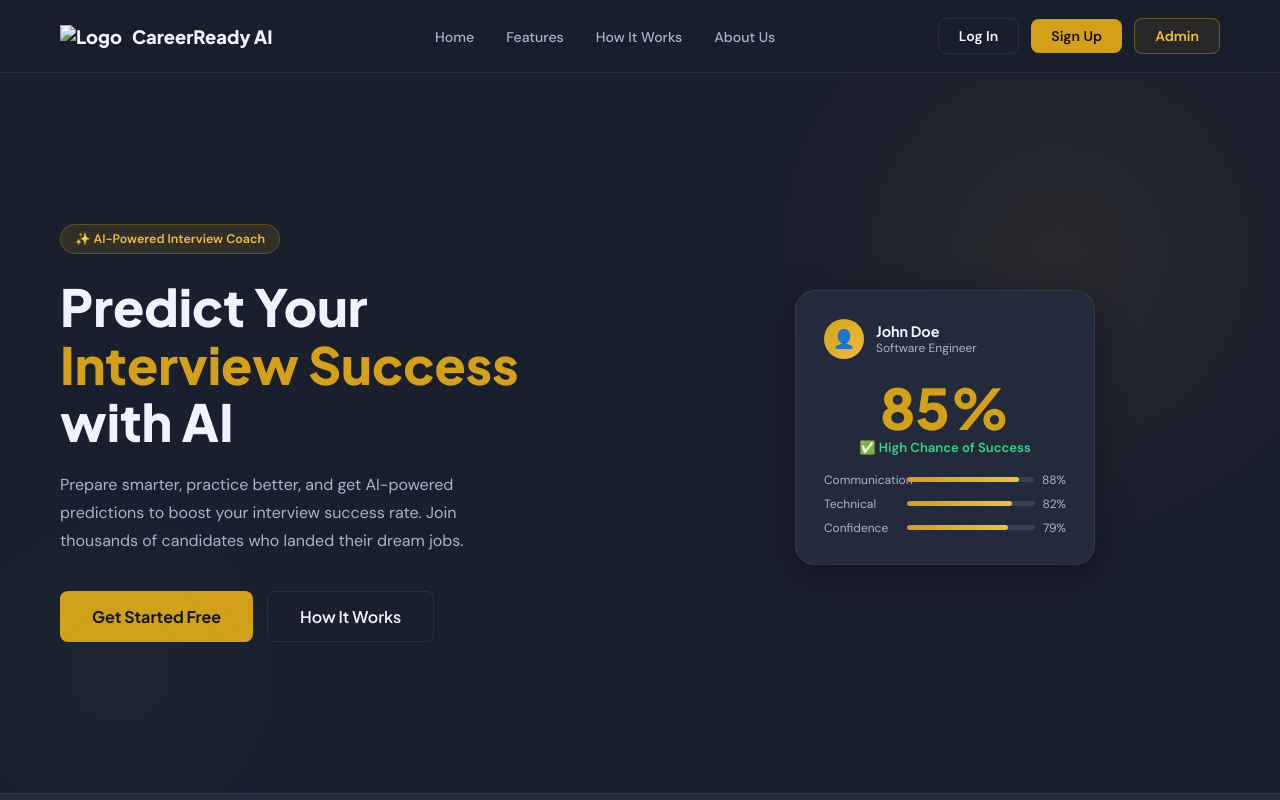
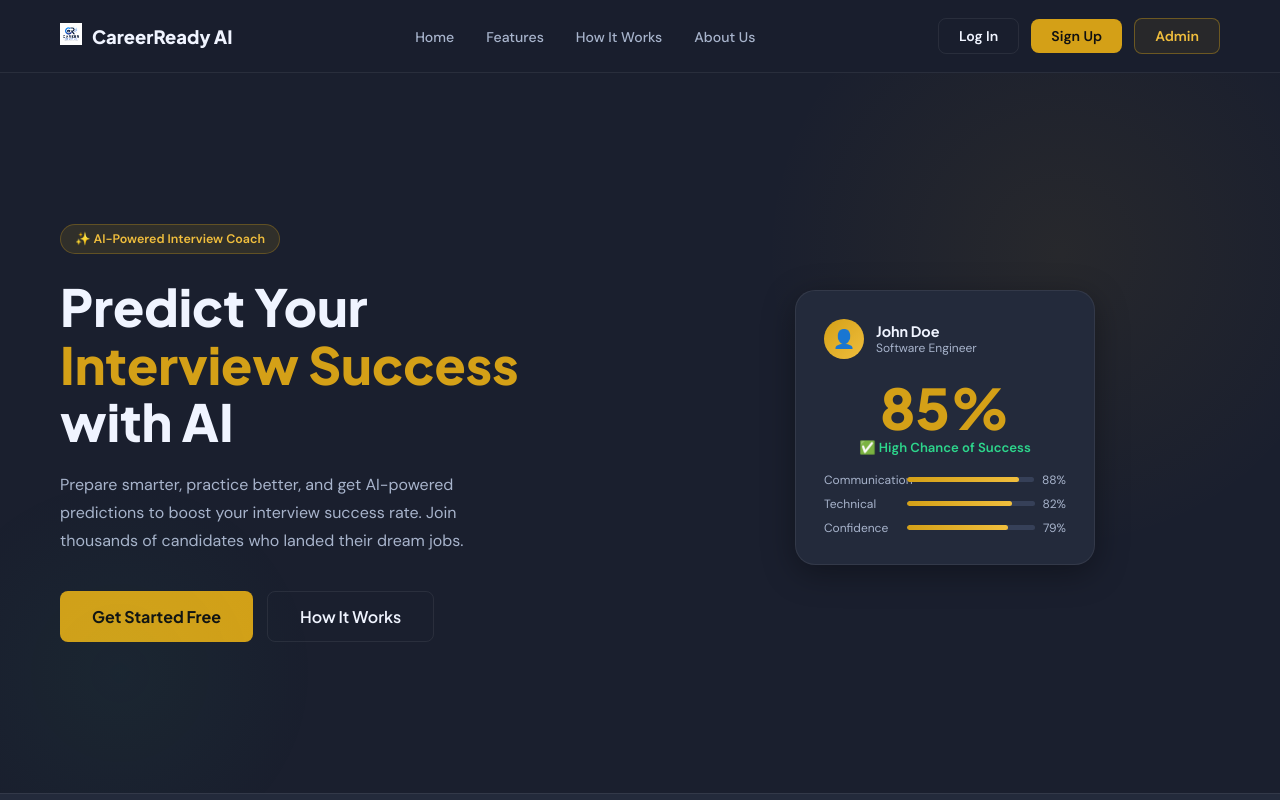
Before and after one commit to Yulixaaaa/careerready_ai, a plain HTML site: page src/static/index.html in a window 1280 px wide. Shown: the top 800 px of the page. Drawn offline with Linux system fonts and the light colour scheme.

Commit message:
Update index.html

```diff
--- a/src/static/index.html
+++ b/src/static/index.html
@@ -939,7 +939,7 @@ footer p { font-size: 0.82rem; color: var(--text-3); }
   <nav class="landing-nav">
     <div class="brand" onclick="scrollTo(0,0)">
       <div class="brand-icon">
-        <img src="/static/images/logo.png" alt="Logo">
+        <img src="/static/logo.png" alt="Logo">
       </div>
       CareerReady AI
     </div>
@@ -1110,7 +1110,7 @@ footer p { font-size: 0.82rem; color: var(--text-3); }
         </div>
       </div>
       <div class="about-visual">
-        <div class="about-card"><div class="brand-icon"><img src="/static/images/logo.png" alt="Logo"></div><div><h4>Our Mission</h4><p>To democratize interview preparation by making AI-powered coaching accessible to every job seeker.</p></div></div>
+        <div class="about-card"><div class="brand-icon"><img src="/static/logo.png" alt="Logo"></div><div><h4>Our Mission</h4><p>To democratize interview preparation by making AI-powered coaching accessible to every job seeker.</p></div></div>
         <div class="about-card"><div class="about-card-icon">🧠</div><div><h4>Our Technology</h4><p>Our AI model is trained on thousands of real interview transcripts and hiring outcomes.</p></div></div>
         <div class="about-card"><div class="about-card-icon">🌍</div><div><h4>Our Reach</h4><p>CareerReady AI has helped people across 30+ countries land roles at top companies worldwide.</p></div></div>
         <div class="about-card"><div class="about-card-icon">💡</div><div><h4>Our Values</h4><p>Honesty, transparency, and continuous improvement. We give you real predictions — not just encouragement.</p></div></div>
@@ -1137,7 +1137,7 @@ footer p { font-size: 0.82rem; color: var(--text-3); }
 
   <footer>
     <div class="footer-brand">
-      <div class="brand-icon" style="width:28px;height:28px;"><img src="/static/images/logo.png" alt="Logo"></div>
+      <div class="brand-icon" style="width:28px;height:28px;"><img src="/static/logo.png" alt="Logo"></div>
       CareerReady AI
     </div>
     <p>© 2025 CareerReady AI. All rights reserved.</p>
@@ -1185,7 +1185,7 @@ footer p { font-size: 0.82rem; color: var(--text-3); }
 <div id="appLayout" class="hidden">
   <aside class="sidebar">
     <div class="sidebar-brand">
-      <div class="sidebar-brand-icon"><img src="/static/images/logo.png" alt="Logo"></div>
+      <div class="sidebar-brand-icon"><img src="/static/logo.png" alt="Logo"></div>
       CareerReady AI
     </div>
     <a class="nav-item active" id="nav-dashboard" onclick="showSection('dashboard')"><span class="nav-icon">🏠</span>Dashboard</a>
```
